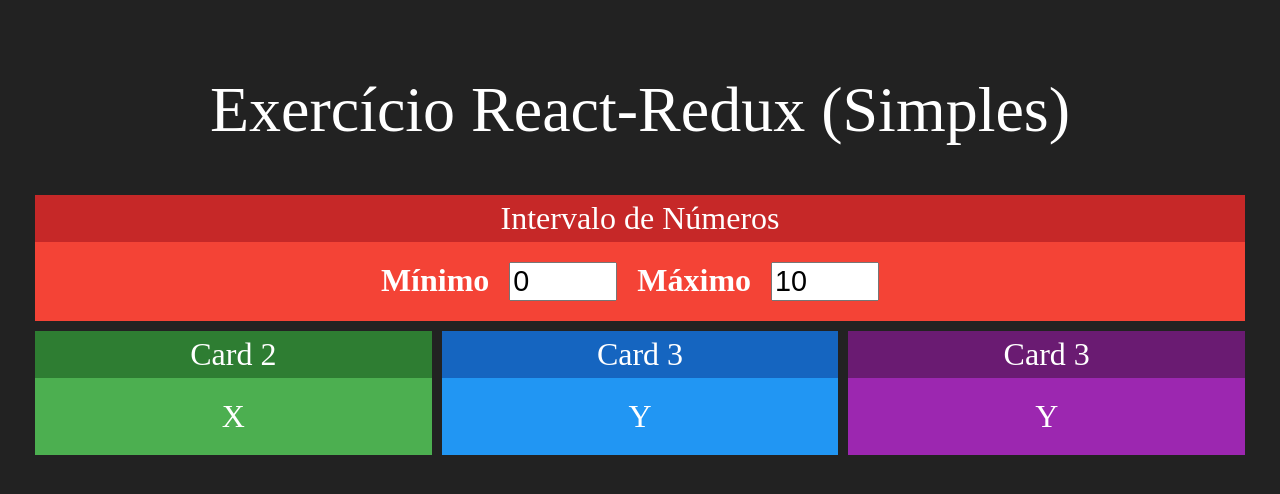
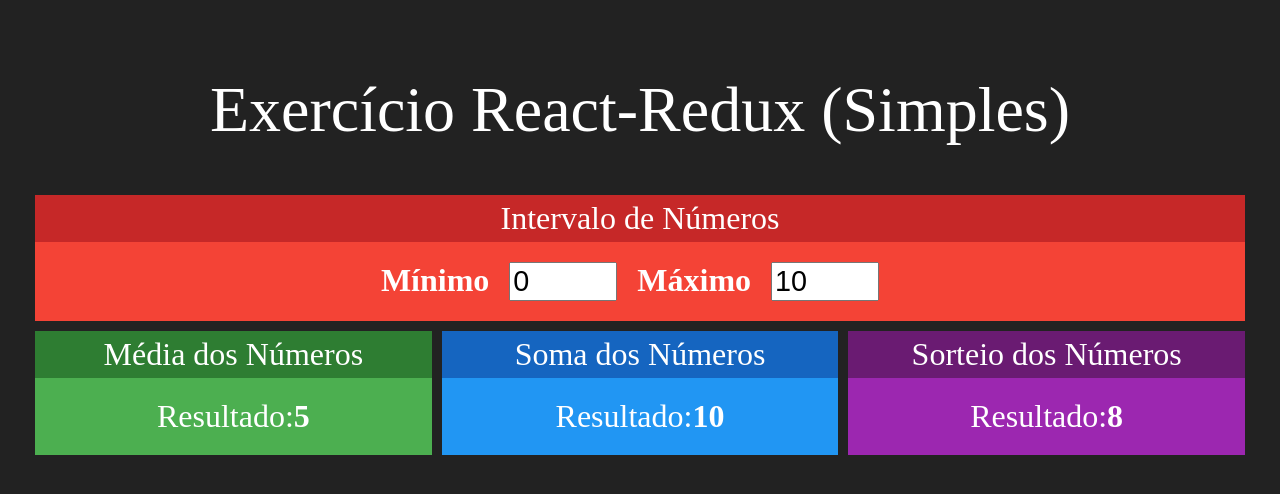
Before and after one commit to DenilsonDonolato/redux-simples, a React (Create React App) app: page / in a window 1280 px wide. Shown: the top 494 px of the page. Built offline with nearby package versions, Linux system fonts and the light colour scheme.

Commit message:
Components

```diff
--- a/src/App.js
+++ b/src/App.js
@@ -1,6 +1,8 @@
 import './App.css';
-import Card from './components/Card';
 import Intervalo from './components/Intervalo';
+import Media from './components/Media';
+import Soma from './components/Soma';
+import Sorteio from './components/Sorteio';
 
 function App() {
   return (
@@ -10,16 +12,11 @@ function App() {
         <Intervalo/>
       </div>
       <div className="linha">
-        <Card title="Card 2" green>
-          X
-        </Card>
-        <Card  title="Card 3" blue>
-          Y
-        </Card>
-        <Card  title="Card 3" purple>
-          Y
-        </Card>
-      </div>    </div>
+        <Media/>
+        <Soma />
+        <Sorteio />
+      </div>
+    </div>
   );
 }
 
--- /dev/null
+++ b/src/components/Media.jsx
@@ -0,0 +1,17 @@
+import React from 'react';
+import Card from "./Card";
+
+function Media(props) {
+  return(
+    <Card title="Média dos Números" green>
+      <div>
+        <span>
+          <span>Resultado:</span>
+          <strong>5</strong>
+        </span>
+      </div>
+    </Card>
+  );
+}
+
+export default Media;
--- /dev/null
+++ b/src/components/Soma.jsx
@@ -0,0 +1,17 @@
+import React from 'react';
+import Card from "./Card";
+
+function Soma(props) {
+  return(
+    <Card title="Soma dos Números" blue>
+      <div>
+        <span>
+          <span>Resultado:</span>
+          <strong>10</strong>
+        </span>
+      </div>
+    </Card>
+  );
+}
+
+export default Soma;
--- /dev/null
+++ b/src/components/Sorteio.jsx
@@ -0,0 +1,17 @@
+import React from 'react';
+import Card from "./Card";
+
+function Sorteio(props) {
+  return(
+    <Card title="Sorteio dos Números" purple>
+      <div>
+        <span>
+          <span>Resultado:</span>
+          <strong>8</strong>
+        </span>
+      </div>
+    </Card>
+  );
+}
+
+export default Sorteio;
```
